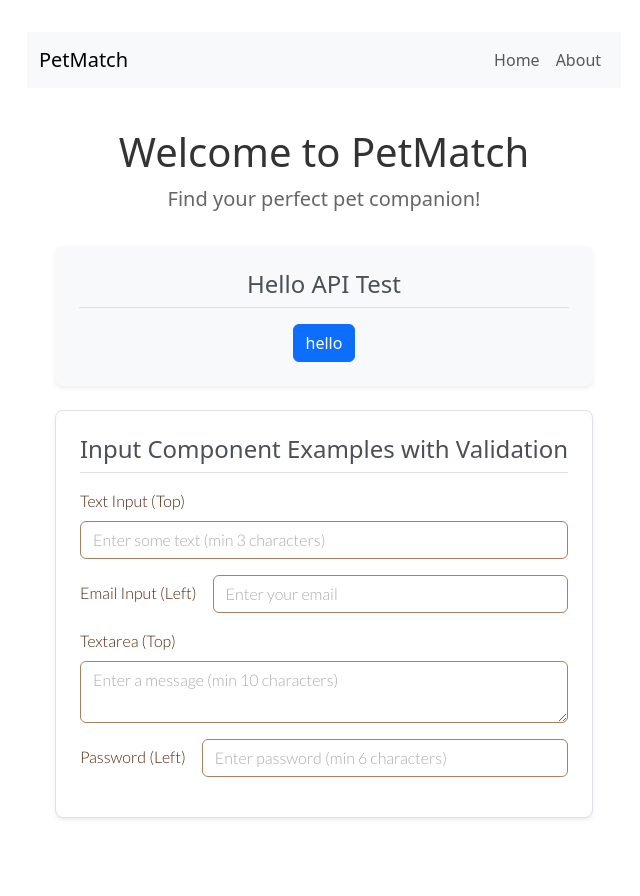
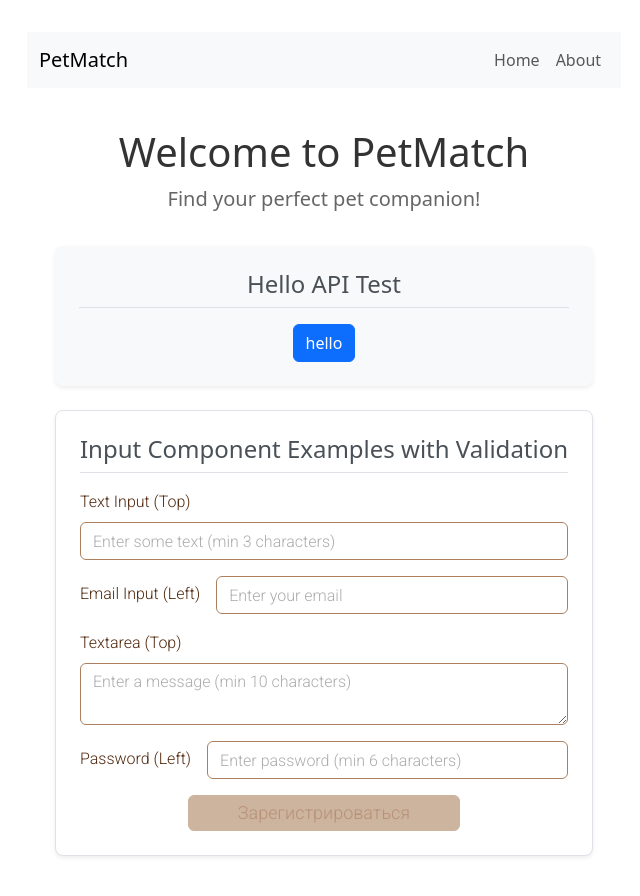
Before and after one commit to PetMatchNSU/PetMatch-frontend, a React (Vite) app: page / in a window 1280 px wide. Shown: the top 896 px of the page, without its empty margins (316-956 px from the left). Built offline with nearby package versions, Linux system fonts and the light colour scheme.

Commit message:
[15238]-button component

```diff
--- /dev/null
+++ b/src/components/Button.module.css
@@ -0,0 +1,58 @@
+.button {
+  font-family: 'Roboto', sans-serif;
+  font-weight: 300;
+  font-size: 20px;
+  border: 1px solid #AC7F5E;
+  border-radius: 6px;
+  background-color: #AC7F5E;
+  color: #FFFFFF;
+  cursor: pointer;
+  transition: all 0.2s ease-in-out;
+  display: inline-flex;
+  align-items: center;
+  justify-content: center;
+  -webkit-font-smoothing: antialiased;
+  -moz-osx-font-smoothing: grayscale;
+}
+
+.button:hover:not(.button--disabled):not(:disabled) {
+  background-color: #966d52;
+  border-color: #966d52;
+  transform: translateY(-1px);
+  box-shadow: 0 2px 4px rgba(0, 0, 0, 0.1);
+}
+
+.button:active:not(.button--disabled) {
+  transform: translateY(0);
+  box-shadow: 0 1px 2px rgba(0, 0, 0, 0.1);
+}
+
+.button--disabled {
+  background-color: #CDB49F;
+  border-color: #CDB49F;
+  color: #B79176;
+  cursor: not-allowed;
+  transform: none;
+  box-shadow: none;
+}
+
+.button--small {
+  font-size: 14px;
+  padding: 6px 12px;
+  height: 36px;
+  width: 108px;
+}
+
+.button--medium {
+  font-size: 16px;
+  padding: 6px 16px;
+  height: 36px;
+  width: 190px; /* Average of 108px and 272px */
+}
+
+.button--large {
+  font-size: 18px;
+  padding: 6px 24px;
+  height: 36px;
+  width: 272px;
+}
--- /dev/null
+++ b/src/components/Button.tsx
@@ -0,0 +1,44 @@
+import React from 'react';
+import styles from './Button.module.css';
+
+// Define button sizes
+export const ButtonSize = {
+  SMALL: 'small',
+  MEDIUM: 'medium',
+  LARGE: 'large',
+} as const;
+
+type ButtonSizeType = typeof ButtonSize[keyof typeof ButtonSize];
+
+interface ButtonProps extends React.ButtonHTMLAttributes<HTMLButtonElement> {
+  onClick?: () => void;
+  disabled?: boolean;
+  size?: ButtonSizeType;
+  children: React.ReactNode;
+}
+
+const Button: React.FC<ButtonProps> = ({
+  onClick,
+  disabled = false,
+  size = ButtonSize.MEDIUM,
+  children,
+  className = '',
+  ...props
+}) => {
+  const buttonClasses = `${styles.button} ${styles[`button--${size}`]} ${
+    disabled ? styles['button--disabled'] : ''
+  } ${className}`.trim();
+
+  return (
+    <button
+      className={buttonClasses}
+      onClick={onClick}
+      disabled={disabled}
+      {...props}
+    >
+      {children}
+    </button>
+  );
+};
+
+export default Button;
--- a/src/components/Input.module.css
+++ b/src/components/Input.module.css
@@ -16,7 +16,7 @@
 
 .input::placeholder {
   color: #888888;
-  font-family: 'Lato', sans-serif;
+  font-family: 'Roboto', sans-serif;
   font-weight: 300;
   font-size: 16px;
   opacity: 0.7;
@@ -90,7 +90,7 @@
 .input-label {
   display: inline-block;
   margin-bottom: 0.5rem;
-  font-family: 'Lato', sans-serif;
+  font-family: 'Roboto', sans-serif;
   font-weight: 300;
   font-size: 16px;
   color: #50280E;
@@ -105,7 +105,7 @@
   min-width: 100px;
   text-align: right;
   width: max-content;
-  font-family: 'Lato', sans-serif;
+  font-family: 'Roboto', sans-serif;
   font-weight: 300;
   font-size: 16px;
   color: #50280E;
@@ -126,7 +126,7 @@
   border: 1px solid transparent;
   transform-origin: 0 0;
   transition: opacity 0.1s ease-in-out, transform 0.1s ease-in-out;
-  font-family: 'Lato', sans-serif;
+  font-family: 'Roboto', sans-serif;
   font-weight: 300;
   font-size: 16px;
   color: #50280E;
--- a/src/index.css
+++ b/src/index.css
@@ -1,7 +1,7 @@
-@import url('https://fonts.googleapis.com/css2?family=Lato:wght@300;400;700&display=swap');
+@import url('https://fonts.googleapis.com/css2?family=Roboto:wght@300;400;700&display=swap');
 
 :root {
-  font-family: 'Lato', system-ui, Avenir, Helvetica, Arial, sans-serif;
+  font-family: 'Roboto', system-ui, Avenir, Helvetica, Arial, sans-serif;
   line-height: 1.5;
   font-weight: 400;
 
@@ -49,7 +49,7 @@ button {
   transition: border-color 0.25s;
 }
 button:hover {
-  border-color: #646cff;
+  border-color: inherit;
 }
 button:focus,
 button:focus-visible {
--- a/src/pages/Home.tsx
+++ b/src/pages/Home.tsx
@@ -6,6 +6,8 @@ import * as yup from 'yup';
 import { fetchHello, selectHelloResponse, selectHelloLoading, selectHelloError } from '../store/helloSlice';
 import type { AppDispatch } from '../store';
 import Input, { LabelPosition } from '../components/Input';
+import Button from '../components/Button';
+import axios from 'axios';
 import styles from './Home.module.css';
 
 // Define the form schema with Yup
@@ -24,14 +26,53 @@ const Home: React.FC = () => {
 
   const {
     register,
-    formState: { errors },
+    handleSubmit,
+    watch,
+    trigger,
+    formState: { errors, isSubmitting },
   } = useForm({
     resolver: yupResolver(schema),
-    mode: 'onBlur',
+    mode: 'onBlur', // Errors appear only on blur
+    reValidateMode: 'onBlur',
   });
+
+  // Watch all form fields for changes
+  const formData = watch();
+
+  // Track form validity separately from error display
+  const [isFormValid, setIsFormValid] = React.useState(false);
+
+  // Validate form silently (without showing errors)
+  React.useEffect(() => {
+    // Debounce validation to prevent infinite loops
+    const timeoutId = setTimeout(async () => {
+      // Only validate when all fields have values
+      if (formData.textInput && formData.emailInput && formData.textareaInput && formData.passwordInput) {
+        // Temporarily disable error reporting
+        const result = await trigger(undefined, { shouldFocus: false });
+        setIsFormValid(result);
+      } else {
+        setIsFormValid(false);
+      }
+    }, 300); // 300ms debounce
+
+    return () => clearTimeout(timeoutId);
+  }, [formData, trigger]);
 
   const handleHelloClick = () => {
     dispatch(fetchHello());
+  };
+
+  const onSubmit = async (data: any) => {
+    try {
+      const host = import.meta.env.VITE_API_HOST || 'http://localhost:3000';
+      const response = await axios.post(`${host}/test`, data);
+      console.log('Form submitted successfully:', response.data);
+      // You can add success handling here, such as showing a success message
+    } catch (error) {
+      console.error('Form submission failed:', error);
+      // You can add error handling here, such as showing an error message
+    }
   };
 
   return (
@@ -72,7 +113,7 @@ const Home: React.FC = () => {
       <div className={`${styles.home__section} ${styles['home__section--input-examples']}`}>
         <div>
           <h5 className={styles['home__section-title']}>Input Component Examples with Validation</h5>
-
+          <form onSubmit={handleSubmit(onSubmit)}>
             <Input
               label="Text Input (Top)"
               placeholder="Enter some text (min 3 characters)"
@@ -105,6 +146,15 @@ const Home: React.FC = () => {
               error={errors.passwordInput?.message}
               labelPosition={LabelPosition.LEFT}
             />
+
+            <Button
+              type="submit"
+              size="large"
+              disabled={!isFormValid || isSubmitting}
+            >
+              {isSubmitting ? 'Submitting...' : 'Зарегистрироваться'}
+            </Button>
+          </form>
         </div>
       </div>
     </div>
```
Lines whose indentation alone changed are shown as unchanged.
